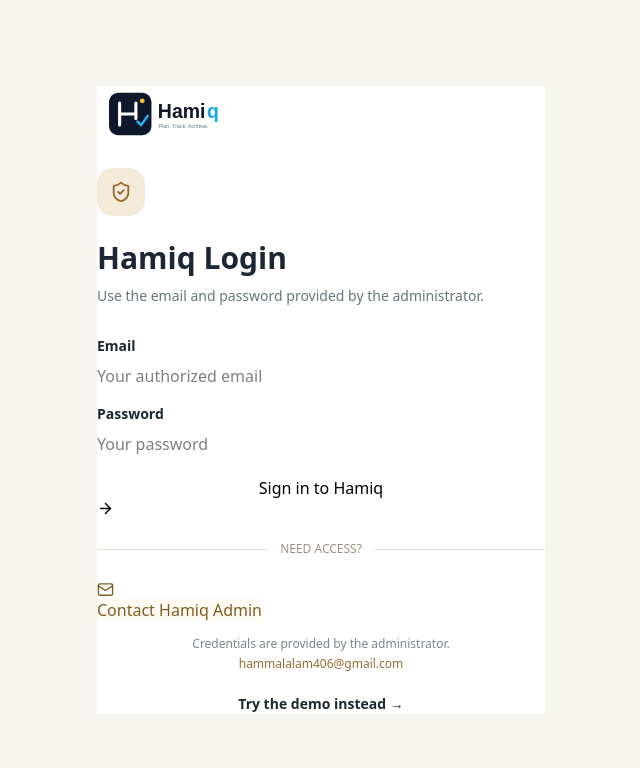
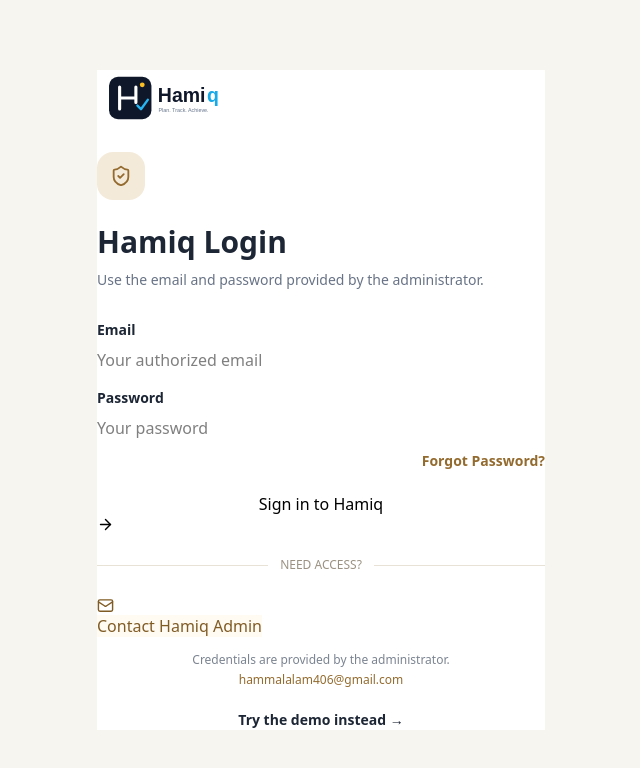
Before and after one commit to syedazoya813-gillani/Hamix, a Next.js app: page /login in a window 1280 px wide. Shown: the top 768 px of the page, without its empty margins (319-959 px from the left). Built offline with nearby package versions, Linux system fonts and the light colour scheme.

Commit message:
Add Forgot Password link

```diff
--- a/app/login/page.tsx
+++ b/app/login/page.tsx
@@ -57,6 +57,14 @@ export default function Login() {
           <input required value={email} onChange={e => setEmail(e.target.value)} className="input mt-2" placeholder="Your authorized email" type="email" autoComplete="email" />
           <label className="mt-4 block text-sm font-semibold text-[#1d2635]">Password</label>
           <input required value={password} onChange={e => setPassword(e.target.value)} className="input mt-2" placeholder="Your password" type="password" autoComplete="current-password" />
+          <div className="mt-2 text-right">
+  <Link
+    href="/forgot-password"
+    className="text-sm font-semibold text-[#946b2f] hover:underline"
+  >
+    Forgot Password?
+  </Link>
+</div>
 
           {error && <p className="mt-3 rounded-xl bg-red-50 px-3 py-2 text-sm text-red-700">{error}</p>}
 
```
